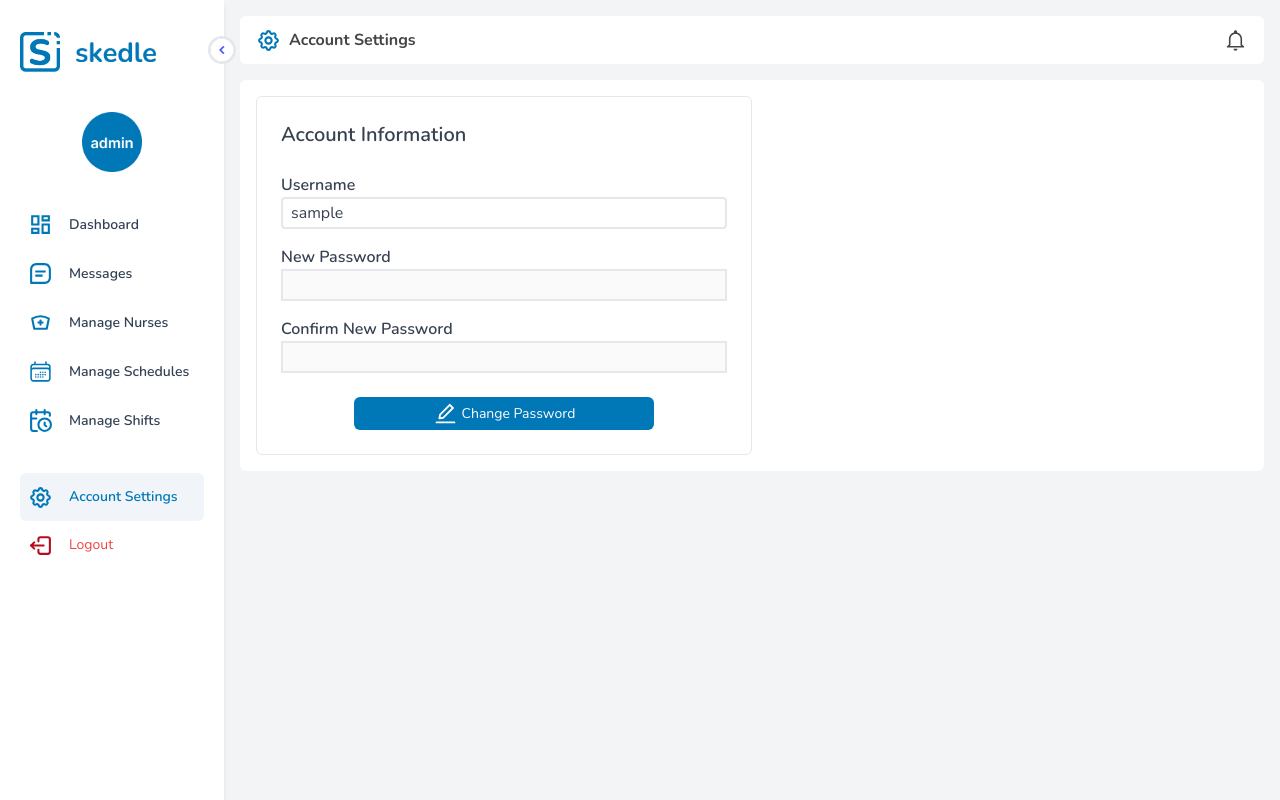
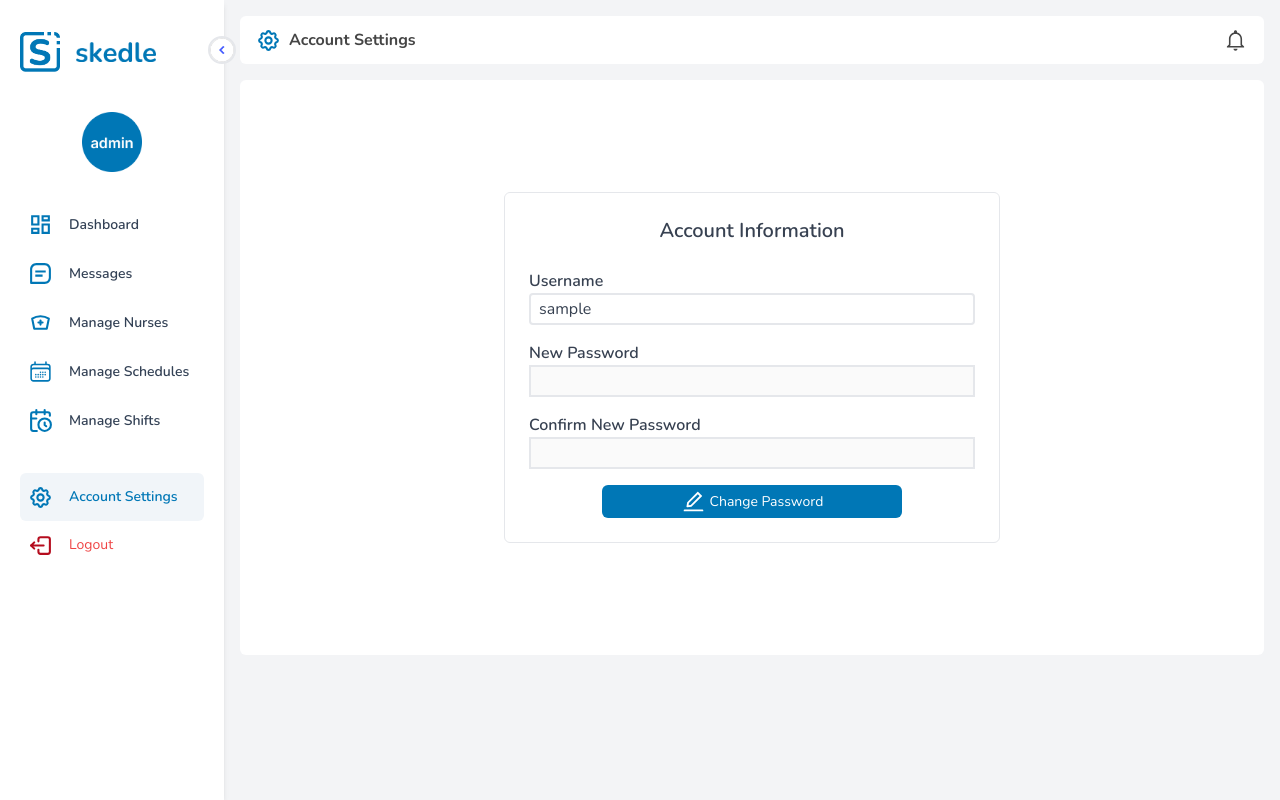
Before and after one commit to whackurt/lampara-nurse-scheduler, a React (Vite) app: page /admin/my-account in a window 1280 px wide. Built offline with nearby package versions, Linux system fonts and the light colour scheme; sample sign-in values are in the browser's storage.

Commit message:
refactor: updated UI styles and removed unnecessary imports

```diff
--- a/src/components/Button/LamparaButtonWithIcon.jsx
+++ b/src/components/Button/LamparaButtonWithIcon.jsx
@@ -14,7 +14,7 @@ const LamparaTextButtonWithIcon = ({
 		<button
 			onClick={onClick}
 			type={type}
-			className={`text-sm ${width} ${bgColor}  hover:shadow-md mt-6 p-3 rounded-md py-1  text-white`}
+			className={`text-sm ${width} ${bgColor}  hover:shadow-md mt-4 p-3 rounded-md py-1  text-white`}
 		>
 			<div className="flex justify-center items-center gap-x-1">
 				{icon}
--- a/src/components/Card/ScheduleCard.jsx
+++ b/src/components/Card/ScheduleCard.jsx
@@ -102,6 +102,7 @@ const ScheduleCard = ({
 						loading={editLoading}
 						loadingText={'Saving...'}
 						onClick={() => editScheduleShift()}
+						bgColor="bg-yellow-600"
 						width={'w-120px'}
 						label={'Save'}
 					/>
@@ -135,7 +136,7 @@ const ScheduleCard = ({
 								setIdToUpdate(id);
 								toggleEditModal();
 							}}
-							color={'bg-blue-500'}
+							color={'bg-yellow-600'}
 							icon={<AiOutlineEdit size={20} color="#FFFFFF" />}
 						/>
 						<LamparaIconButton
--- a/src/components/Modal/CustomModal.jsx
+++ b/src/components/Modal/CustomModal.jsx
@@ -3,7 +3,7 @@ import React, { useState } from 'react';
 const CustomModal = ({ children, showModal, toggleModal, title }) => {
 	return (
 		showModal && (
-			<div className="fixed top-0 left-0 w-full h-full flex items-center justify-center z-50">
+			<div className="fixed top-0 left-0 w-full h-full flex items-center justify-center z-50 ">
 				<div className="absolute bg-white w-full max-w-[450px] p-8 rounded shadow-lg">
 					<span
 						onClick={toggleModal}
--- a/src/views/admin/AdminAccountSettings.jsx
+++ b/src/views/admin/AdminAccountSettings.jsx
@@ -59,9 +59,11 @@ const AdminAccountSettings = () => {
 					<meta property="og:title" content="My Account - skedle" />
 				</Helmet>
 			</HelmetProvider>
-			<div className="flex gap-x-4 gap-y-4 px-4">
+			<div className="flex justify-center px-4 py-24">
 				<div className="flex flex-col lg:w-1/2 border border-grey-600 p-6 rounded-md">
-					<p className="font-semibold text-xl mb-6">Account Information</p>
+					<p className="font-semibold text-xl mb-6 text-center">
+						Account Information
+					</p>
 					<LamparaDisplayText
 						label={'Username'}
 						value={localStorage.getItem('adminUsername')}
--- a/src/views/admin/ManageNurses.jsx
+++ b/src/views/admin/ManageNurses.jsx
@@ -1,22 +1,14 @@
 import React, { useEffect, useState } from 'react';
-import { AiOutlineEdit } from 'react-icons/ai';
-import { IoMdSearch } from 'react-icons/io';
+import { AiOutlineEdit, AiOutlineDelete } from 'react-icons/ai';
 import { Helmet, HelmetProvider } from 'react-helmet-async';
 import LamparaButton from '../../components/Button/LamparaButton';
 import CustomModal from '../../components/Modal/CustomModal';
 import LamparaInputForm from '../../components/Forms/LamparaInputForm';
 import LamparaDropdown from '../../components/Button/LamparaDropdown';
-import {
-	CreateNurse,
-	DeleteNurseById,
-	GetAllNurses,
-	UpdateNurseById,
-} from '../../services/nurse.services';
 import { GetAllDepartments } from '../../services/department.services';
 import { Toaster } from 'react-hot-toast';
 import { CreateChat } from '../../services/chat.services';
 import Loader from '../../components/Loader/Loader';
-import { AiOutlineDelete } from 'react-icons/ai';
 import { restructureDepartments } from '../../helpers/restructure';
 import LamparaTextButtonWithIcon from '../../components/Button/LamparaButtonWithIcon';
 import { IoIosAddCircleOutline } from 'react-icons/io';
@@ -371,10 +363,10 @@ const ManageNurses = () => {
 					/>
 				</div>
 			</CustomModal>
-			<div className="flex justify-between">
+			<div className="flex justify-between items-center">
 				<div className="flex justify-end gap-x-2 items-center">
 					<input
-						className="px-2 relative h-8 rounded-lg w-64 border-2 text-sm"
+						className="px-2 relative mt-4 h-8 rounded-lg w-64 border-2 text-sm"
 						type="text"
 						onChange={(e) => setKeyword(e.target.value)}
 						placeholder="Search nurse"
@@ -445,7 +437,7 @@ const ManageNurses = () => {
 																setIdToUpdate(nurse._id);
 																toggleUpdateModal();
 															}}
-															color={'bg-blue-500'}
+															color={'bg-yellow-600'}
 															icon={<AiOutlineEdit size={20} color="#FFFFFF" />}
 														/>
 														<LamparaIconButton
@@ -488,7 +480,7 @@ const ManageNurses = () => {
 																setIdToUpdate(nurse._id);
 																toggleUpdateModal();
 															}}
-															color={'bg-blue-500'}
+															color={'bg-yellow-600'}
 															icon={<AiOutlineEdit size={20} color="#FFFFFF" />}
 														/>
 														<LamparaIconButton
--- a/src/views/admin/ManageSchedule.jsx
+++ b/src/views/admin/ManageSchedule.jsx
@@ -5,14 +5,11 @@ import CustomModal from '../../components/Modal/CustomModal';
 import LamparaDropdown from '../../components/Button/LamparaDropdown';
 import DatePicker from 'react-datepicker';
 import 'react-datepicker/dist/react-datepicker.css';
-import { GetAllNurses } from '../../services/nurse.services';
-import { GetAllShifts } from '../../services/shift.services';
 import notify from '../../components/Notification/notify';
 import { Toaster } from 'react-hot-toast';
 import Loader from '../../components/Loader/Loader';
 import {
 	CreateSchedule,
-	GetAllSchedules,
 	CheckIfScheduled,
 } from '../../services/schedule.services';
 import {
@@ -24,7 +21,6 @@ import LamparaTextButtonWithIcon from '../../components/Button/LamparaButtonWith
 import { MdEditCalendar } from 'react-icons/md';
 import { VscFilePdf } from 'react-icons/vsc';
 import ComingSoon from '../../components/Card/ComingSoon';
-import { filterSchedules } from '../../helpers/filter';
 import { useScheduleStore } from '../../stores/useScheduleStore';
 import { useShiftStore } from '../../stores/useShiftStore';
 import { useNurseStore } from '../../stores/useNurseStore';
@@ -159,6 +155,7 @@ const ManageSchedule = () => {
 		getAllShifts();
 		getAllSchedules();
 		getAllNurses();
+		console.log(shifts);
 	}, []);
 
 	useEffect(() => {
```
Also changed, not shown: 1 other file (tests, documents, lock files or other folders).
